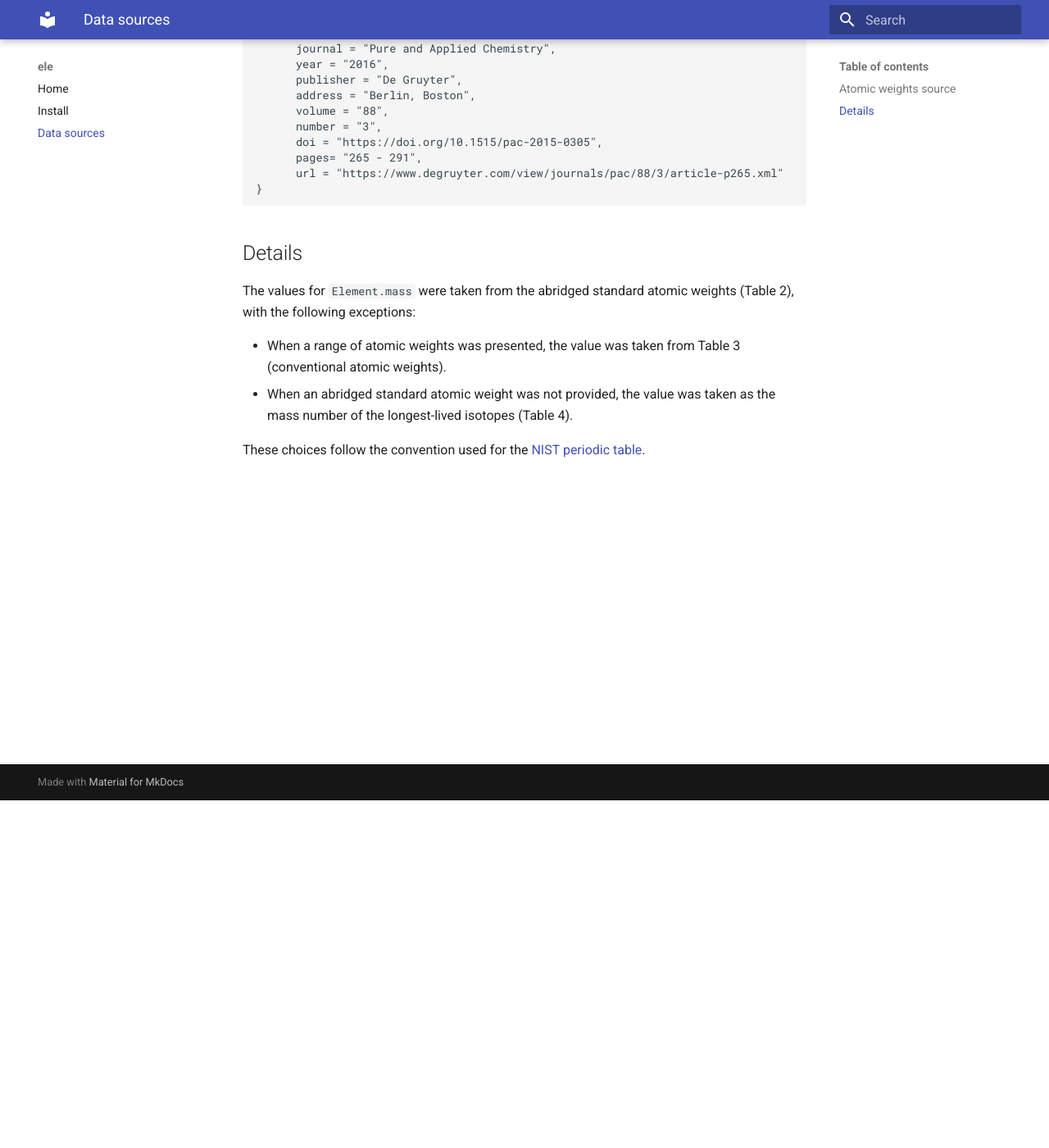
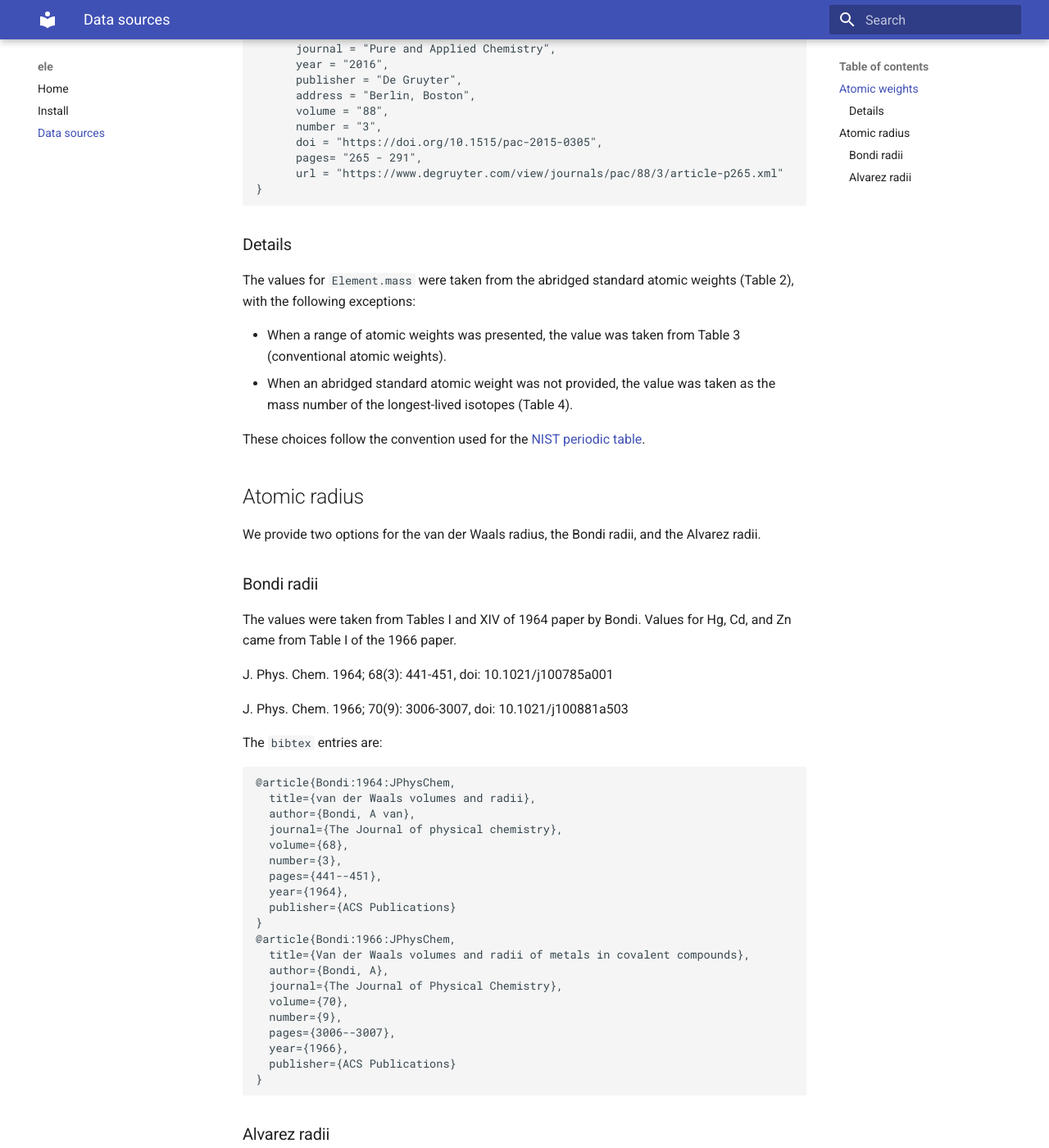
Before and after one commit to rsdefever/ele, an MkDocs documentation site: the page built from docs/sources.md, in a window 1280 px wide and 1400 px high, scrolled down 424 px. Shown: the whole window at 82% size. Built offline with MkDocs 1.6.1 and Material for MkDocs 9.7.7, drawn with Linux system fonts in a browser that asks for light colours; some of the changed text lies outside the part shown.

Commit message:
Add Bondi and Alvarez Radii

```diff
--- a/docs/sources.md
+++ b/docs/sources.md
@@ -1,4 +1,4 @@
-## Atomic weights source
+## Atomic weights
 
 Atomic weights of the elements 2013 (IUPAC Technical Report), Juris Meija, Tyler B. Coplen, Michael Berglund, Willi A. Brand, Paul De Bièvre, Manfred Gröning, Norman E. Holden, Johanna Irrgeher, Robert D. Loss, Thomas Walczyk and Thomas Prohaska
 
@@ -20,7 +20,7 @@ The `bibtex` entry for the reference is:
 	      url = "https://www.degruyter.com/view/journals/pac/88/3/article-p265.xml"
 	}
 
-## Details
+### Details
 
 The values for `Element.mass` were taken from the abridged standard atomic weights (Table 2), with the following exceptions:
 
@@ -29,3 +29,60 @@ The values for `Element.mass` were taken from the abridged standard atomic weigh
 
 These choices follow the convention used for the [NIST periodic table](
 https://www.nist.gov/pml/periodic-table-elements).
+
+## Atomic radius
+We provide two options for the van der Waals radius, the Bondi radii, and the Alvarez
+radii.
+
+### Bondi radii
+
+The values were taken from Tables I and XIV of 1964 paper by Bondi.
+Values for Hg, Cd, and Zn came from Table I of the 1966 paper.
+
+J. Phys. Chem. 1964; 68(3): 441-451, doi: 10.1021/j100785a001
+
+J. Phys. Chem. 1966; 70(9): 3006-3007, doi: 10.1021/j100881a503
+
+The `bibtex` entries are:
+
+    @article{Bondi:1964:JPhysChem,
+      title={van der Waals volumes and radii},
+      author={Bondi, A van},
+      journal={The Journal of physical chemistry},
+      volume={68},
+      number={3},
+      pages={441--451},
+      year={1964},
+      publisher={ACS Publications}
+    }
+    @article{Bondi:1966:JPhysChem,
+      title={Van der Waals volumes and radii of metals in covalent compounds},
+      author={Bondi, A},
+      journal={The Journal of Physical Chemistry},
+      volume={70},
+      number={9},
+      pages={3006--3007},
+      year={1966},
+      publisher={ACS Publications}
+    }
+
+### Alvarez radii
+
+Values were taken from Table 1.
+
+Dalton Trans. 2013; 42: 8617-8636, doi: 10.1039/C3DT50599E
+
+The `bibtex` entry for the reference is:
+
+    @article{Alvarez:2013:Dalton,
+    author ="Alvarez, Santiago",
+    title  ="A cartography of the van der Waals territories",
+    journal  ="Dalton Trans.",
+    year  ="2013",
+    volume  ="42",
+    issue  ="24",
+    pages  ="8617-8636",
+    publisher  ="The Royal Society of Chemistry",
+    doi  ="10.1039/C3DT50599E",
+    url  ="http://dx.doi.org/10.1039/C3DT50599E",
+    }
```
Also changed, not shown: docs/index.md (+3 -1 lines), ele/lib/README.md (+23 -3 lines), 4 other files.
